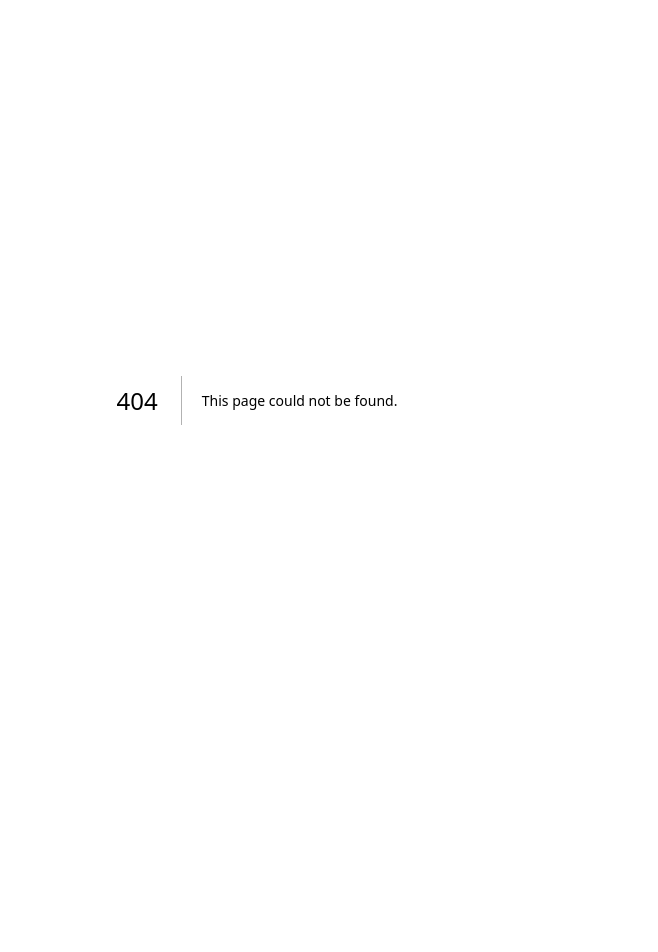
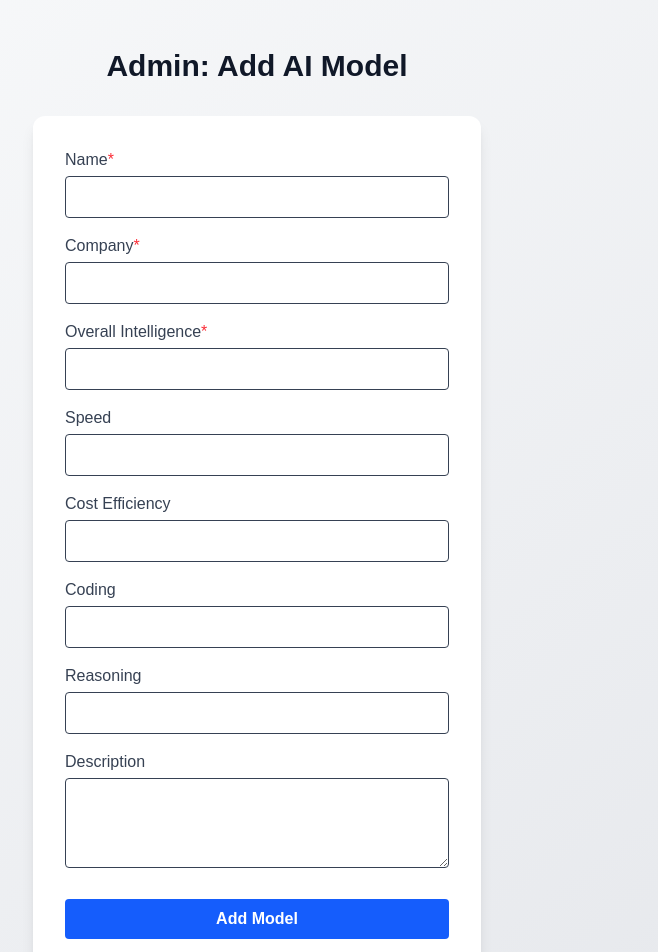
Before and after one commit to acehoumaine/ai-leaderboard, a Next.js app: page /admin in a window 1280 px wide. Before the commit this address had no page. Shown: the top 952 px of the page, without its empty margins (383-1041 px from the left). Before the commit the page ends 800 px from the top, so only its background shows below. Built offline with nearby package versions, Linux system fonts and the light colour scheme; no server answers.

Commit message:
Clean up code, standardize metrics, and improve leaderboard and admin UI for production

```diff
--- /dev/null
+++ b/lib/supabase.ts
@@ -0,0 +1,6 @@
+import { createClient } from '@supabase/supabase-js';
+
+const supabaseUrl = process.env.NEXT_PUBLIC_SUPABASE_URL!;
+const supabaseAnonKey = process.env.NEXT_PUBLIC_SUPABASE_ANON_KEY!;
+
+export const supabase = createClient(supabaseUrl, supabaseAnonKey);
--- /dev/null
+++ b/src/app/admin/page.tsx
@@ -0,0 +1,150 @@
+"use client";
+
+import React, { useState } from "react";
+import { supabase } from "../../../lib/supabase";
+
+// Define the benchmark fields used in the form and in the database
+const benchmarkFields = [
+  { name: "speed", label: "Speed" },
+  { name: "cost_efficiency", label: "Cost Efficiency" },
+  { name: "coding", label: "Coding" },
+  { name: "reasoning", label: "Reasoning" },
+];
+
+export default function AdminPage() {
+  // Form state for all fields
+  const [form, setForm] = useState({
+    name: "",
+    company: "",
+    description: "",
+    overall_intelligence: "",
+    speed: "",
+    cost_efficiency: "",
+    coding: "",
+    reasoning: "",
+  });
+  const [loading, setLoading] = useState(false);
+  const [message, setMessage] = useState<string | null>(null);
+  const [error, setError] = useState<string | null>(null);
+
+  // Handle input changes
+  const handleChange = (e: React.ChangeEvent<HTMLInputElement | HTMLTextAreaElement>) => {
+    setForm({ ...form, [e.target.name]: e.target.value });
+  };
+
+  // Handle form submission
+  const handleSubmit = async (e: React.FormEvent) => {
+    e.preventDefault();
+    setLoading(true);
+    setMessage(null);
+    setError(null);
+    // Validate required fields
+    if (!form.name || !form.company || !form.overall_intelligence) {
+      setError("Please fill in all required fields (name, company, overall intelligence).");
+      setLoading(false);
+      return;
+    }
+    // Prepare benchmark_scores JSON
+    const benchmark_scores = {
+      speed: form.speed ? parseFloat(form.speed) : null,
+      cost_efficiency: form.cost_efficiency ? parseFloat(form.cost_efficiency) : null,
+      coding: form.coding ? parseFloat(form.coding) : null,
+      reasoning: form.reasoning ? parseFloat(form.reasoning) : null,
+    };
+    // Insert into Supabase
+    const { error } = await supabase.from("ai_models").insert([
+      {
+        name: form.name,
+        company: form.company,
+        benchmark_scores,
+        overall_intelligence: parseFloat(form.overall_intelligence),
+        description: form.description,
+      },
+    ]);
+    if (error) {
+      setError(error.message);
+    } else {
+      setMessage("Model added successfully!");
+      setForm({ name: "", company: "", description: "", overall_intelligence: "", speed: "", cost_efficiency: "", coding: "", reasoning: "" });
+    }
+    setLoading(false);
+  };
+
+  return (
+    <div className="min-h-screen flex flex-col items-center justify-center bg-gradient-to-br from-gray-50 to-gray-200 dark:from-gray-900 dark:to-gray-800 px-4 py-12">
+      <h1 className="text-2xl sm:text-3xl font-bold mb-8 text-center text-gray-900 dark:text-white">Admin: Add AI Model</h1>
+      <form onSubmit={handleSubmit} className="w-full max-w-md bg-white dark:bg-gray-900 rounded-xl shadow-lg p-8 flex flex-col gap-4">
+        <label className="font-medium text-gray-700 dark:text-gray-200">
+          Name<span className="text-red-500">*</span>
+          <input
+            type="text"
+            name="name"
+            value={form.name}
+            onChange={handleChange}
+            className="mt-1 w-full px-3 py-2 border rounded focus:outline-none focus:ring-2 focus:ring-blue-400 dark:bg-gray-800 dark:border-gray-700 dark:text-white"
+            required
+          />
+        </label>
+        <label className="font-medium text-gray-700 dark:text-gray-200">
+          Company<span className="text-red-500">*</span>
+          <input
+            type="text"
+            name="company"
+            value={form.company}
+            onChange={handleChange}
+            className="mt-1 w-full px-3 py-2 border rounded focus:outline-none focus:ring-2 focus:ring-blue-400 dark:bg-gray-800 dark:border-gray-700 dark:text-white"
+            required
+          />
+        </label>
+        <label className="font-medium text-gray-700 dark:text-gray-200">
+          Overall Intelligence<span className="text-red-500">*</span>
+          <input
+            type="number"
+            name="overall_intelligence"
+            value={form.overall_intelligence}
+            onChange={handleChange}
+            min="0"
+            max="100"
+            step="0.01"
+            className="mt-1 w-full px-3 py-2 border rounded focus:outline-none focus:ring-2 focus:ring-blue-400 dark:bg-gray-800 dark:border-gray-700 dark:text-white"
+            required
+          />
+        </label>
+        {benchmarkFields.map((field) => (
+          <label key={field.name} className="font-medium text-gray-700 dark:text-gray-200">
+            {field.label}
+            <input
+              type="number"
+              name={field.name}
+              value={form[field.name as keyof typeof form]}
+              onChange={handleChange}
+              min="0"
+              max="100"
+              step="0.01"
+              className="mt-1 w-full px-3 py-2 border rounded focus:outline-none focus:ring-2 focus:ring-blue-400 dark:bg-gray-800 dark:border-gray-700 dark:text-white"
+            />
+          </label>
+        ))}
+        <label className="font-medium text-gray-700 dark:text-gray-200">
+          Description
+          <textarea
+            name="description"
+            value={form.description}
+            onChange={handleChange}
+            rows={3}
+            className="mt-1 w-full px-3 py-2 border rounded focus:outline-none focus:ring-2 focus:ring-blue-400 dark:bg-gray-800 dark:border-gray-700 dark:text-white"
+          />
+        </label>
+        <button
+          type="submit"
+          disabled={loading}
+          className="mt-2 bg-blue-600 hover:bg-blue-700 text-white font-semibold py-2 px-4 rounded transition-colors disabled:opacity-60"
+        >
+          {loading ? "Adding..." : "Add Model"}
+        </button>
+        {message && <div className="text-green-600 dark:text-green-400 text-center mt-2">{message}</div>}
+        {error && <div className="text-red-600 dark:text-red-400 text-center mt-2">{error}</div>}
+      </form>
+    </div>
+  );
+}
--- a/src/app/page.tsx
+++ b/src/app/page.tsx
@@ -1,28 +1,70 @@
 "use client";
 
-import React, { useState } from "react";
+import React, { useState, useEffect } from "react";
+import { supabase } from "../../lib/supabase";
 
-const categories = ["All", "Coding", "Writing", "Reasoning", "Multimodal"];
-
-const models = [
-  { name: "GPT-4o", company: "OpenAI", score: 99, category: "Multimodal" },
-  { name: "Claude 3 Opus", company: "Anthropic", score: 97, category: "Reasoning" },
-  { name: "Gemini 1.5 Pro", company: "Google", score: 95, category: "Multimodal" },
-  { name: "Llama 3 70B", company: "Meta", score: 92, category: "Reasoning" },
-  { name: "Mistral Large", company: "Mistral AI", score: 89, category: "Reasoning" },
-  { name: "GPT-4 Turbo", company: "OpenAI", score: 88, category: "Writing" },
-  { name: "Claude 3 Sonnet", company: "Anthropic", score: 87, category: "Writing" },
-  { name: "Gemini 1.0 Ultra", company: "Google", score: 85, category: "Coding" },
-  { name: "Llama 2 70B", company: "Meta", score: 83, category: "Coding" },
+// Define the metrics available for sorting/filtering
+const metrics = [
+  { key: "overall_intelligence", label: "Overall Intelligence" },
+  { key: "speed", label: "Speed" },
+  { key: "cost_efficiency", label: "Cost Efficiency" },
+  { key: "coding", label: "Coding" },
 ];
 
+// Type for the AI model
+interface AIModel {
+  id: string;
+  name: string;
+  company: string;
+  description?: string;
+  last_updated?: string;
+  overall_intelligence: number;
+  benchmark_scores: {
+    speed?: number;
+    cost_efficiency?: number;
+    coding?: number;
+    reasoning?: number;
+    [key: string]: number | undefined;
+  };
+}
+
 export default function Home() {
-  const [selectedCategory, setSelectedCategory] = useState("All");
+  const [models, setModels] = useState<AIModel[]>([]);
+  const [loading, setLoading] = useState(true);
+  const [error, setError] = useState<string | null>(null);
+  const [selectedMetric, setSelectedMetric] = useState("overall_intelligence");
 
-  const filteredModels =
-    selectedCategory === "All"
-      ? models
-      : models.filter((model) => model.category === selectedCategory);
+  // Fetch models from Supabase
+  useEffect(() => {
+    async function fetchModels() {
+      setLoading(true);
+      setError(null);
+      const { data, error } = await supabase
+        .from("ai_models")
+        .select("id, name, company, benchmark_scores, description, last_updated, overall_intelligence");
+      if (error) {
+        setError("Failed to fetch models");
+        setModels([]);
+      } else {
+        setModels((data as AIModel[]) || []);
+      }
+      setLoading(false);
+    }
+    fetchModels();
+  }, []);
+
+  // Sort models by selected metric
+  const sortedModels = React.useMemo(() => {
+    return [...models].sort((a, b) => {
+      const aScore = selectedMetric === "overall_intelligence"
+        ? a.overall_intelligence
+        : a.benchmark_scores?.[selectedMetric] ?? -Infinity;
+      const bScore = selectedMetric === "overall_intelligence"
+        ? b.overall_intelligence
+        : b.benchmark_scores?.[selectedMetric] ?? -Infinity;
+      return bScore - aScore;
+    });
+  }, [models, selectedMetric]);
 
   return (
     <div className="min-h-screen bg-gradient-to-br from-gray-50 to-gray-200 dark:from-gray-900 dark:to-gray-800 flex flex-col items-center justify-center px-4 py-12">
@@ -30,17 +72,17 @@ export default function Home() {
         AI Model Leaderboard
       </h1>
       <div className="mb-6 flex flex-wrap gap-3 justify-center">
-        {categories.map((cat) => (
+        {metrics.map((metric) => (
           <button
-            key={cat}
+            key={metric.key}
             className={`px-4 py-2 rounded-full border text-sm font-medium transition-colors focus:outline-none focus:ring-2 focus:ring-blue-400
-              ${selectedCategory === cat
+              ${selectedMetric === metric.key
                 ? "bg-blue-600 text-white border-blue-600 dark:bg-blue-500 dark:text-white"
                 : "bg-white text-gray-700 border-gray-300 hover:bg-blue-50 dark:bg-gray-800 dark:text-gray-200 dark:border-gray-700 dark:hover:bg-blue-900"}
             `}
-            onClick={() => setSelectedCategory(cat)}
+            onClick={() => setSelectedMetric(metric.key)}
           >
-            {cat}
+            {metric.label}
           </button>
         ))}
       </div>
@@ -51,21 +93,36 @@ export default function Home() {
               <th className="py-4 px-6 text-sm font-semibold tracking-wide">#</th>
               <th className="py-4 px-6 text-sm font-semibold tracking-wide">Model Name</th>
               <th className="py-4 px-6 text-sm font-semibold tracking-wide">Company</th>
-              <th className="py-4 px-6 text-sm font-semibold tracking-wide">Category</th>
-              <th className="py-4 px-6 text-sm font-semibold tracking-wide text-right">Score</th>
+              <th className="py-4 px-6 text-sm font-semibold tracking-wide text-right">
+                {metrics.find(m => m.key === selectedMetric)?.label === 'Overall Intelligence'
+                  ? 'Overall Intelligence'
+                  : `${metrics.find(m => m.key === selectedMetric)?.label} Score`}
+              </th>
             </tr>
           </thead>
           <tbody>
-            {filteredModels.length === 0 ? (
+            {loading ? (
               <tr>
-                <td colSpan={5} className="py-8 px-6 text-center text-gray-500 dark:text-gray-400">
-                  No models found in this category.
+                <td colSpan={4} className="py-8 px-6 text-center text-gray-500 dark:text-gray-400">
+                  Loading models...
+                </td>
+              </tr>
+            ) : error ? (
+              <tr>
+                <td colSpan={4} className="py-8 px-6 text-center text-red-500 dark:text-red-400">
+                  {error}
+                </td>
+              </tr>
+            ) : sortedModels.length === 0 ? (
+              <tr>
+                <td colSpan={4} className="py-8 px-6 text-center text-gray-500 dark:text-gray-400">
+                  No models found.
                 </td>
               </tr>
             ) : (
-              filteredModels.map((model, idx) => (
+              sortedModels.map((model, idx) => (
                 <tr
-                  key={model.name}
+                  key={model.id}
                   className={
                     idx % 2 === 0
                       ? "bg-white dark:bg-gray-900"
@@ -75,8 +132,15 @@ export default function Home() {
                   <td className="py-4 px-6 font-mono text-gray-500 dark:text-gray-400">{idx + 1}</td>
                   <td className="py-4 px-6 font-medium text-gray-900 dark:text-white">{model.name}</td>
                   <td className="py-4 px-6 text-gray-700 dark:text-gray-300">{model.company}</td>
-                  <td className="py-4 px-6 text-gray-700 dark:text-gray-300">{model.category}</td>
-                  <td className="py-4 px-6 text-right font-bold text-blue-600 dark:text-blue-400">{model.score}</td>
+                  <td className="py-4 px-6 text-right font-bold text-blue-600 dark:text-blue-400">
+                    {selectedMetric === "overall_intelligence"
+                      ? (model.overall_intelligence !== undefined && model.overall_intelligence !== null
+                          ? Number(model.overall_intelligence)
+                          : <span className="text-gray-400">N/A</span>)
+                      : (model.benchmark_scores && model.benchmark_scores[selectedMetric] !== undefined && model.benchmark_scores[selectedMetric] !== null
+                          ? Number(model.benchmark_scores[selectedMetric])
+                          : <span className="text-gray-400">N/A</span>)}
+                  </td>
                 </tr>
               ))
             )}
```
Also changed, not shown: package.json (+7 -6 lines), 2 other files (tests, documents, lock files or other folders).
